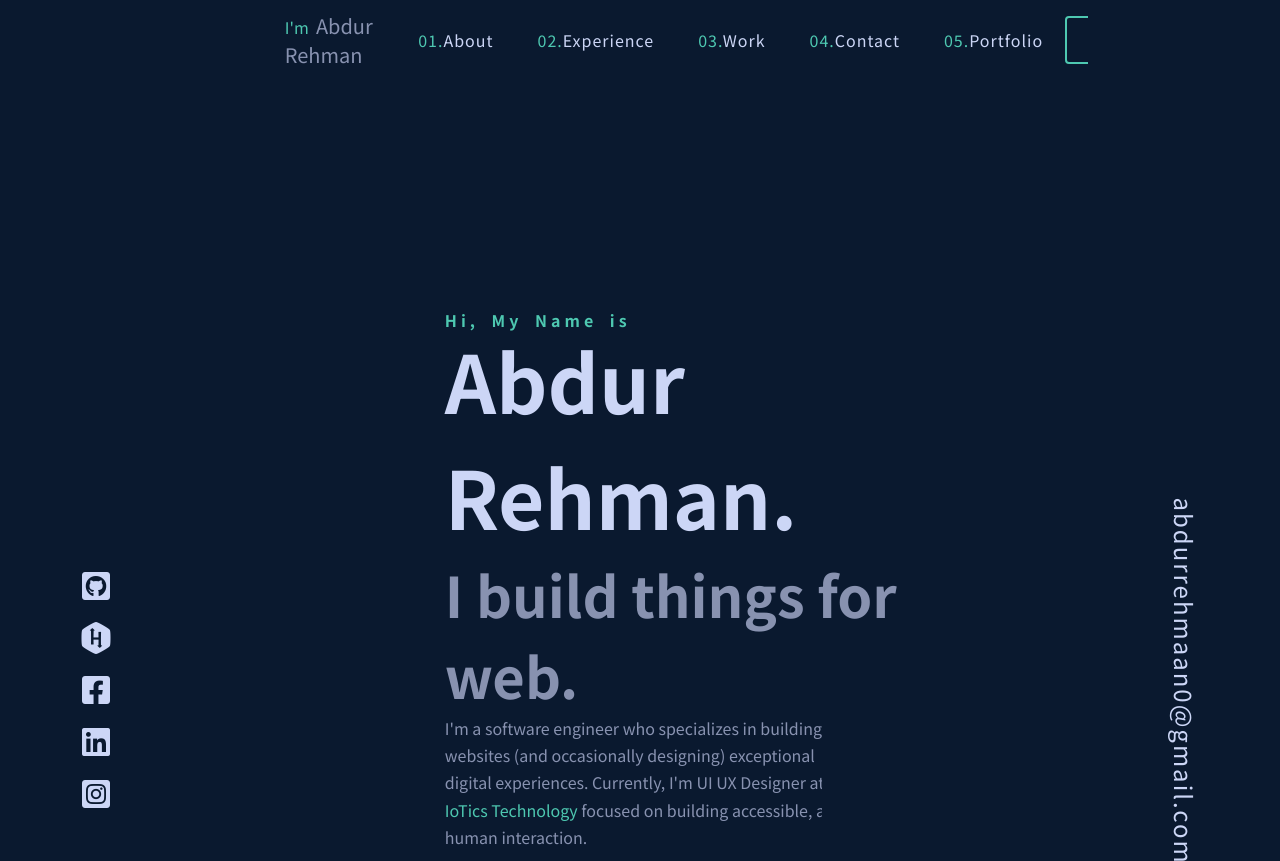
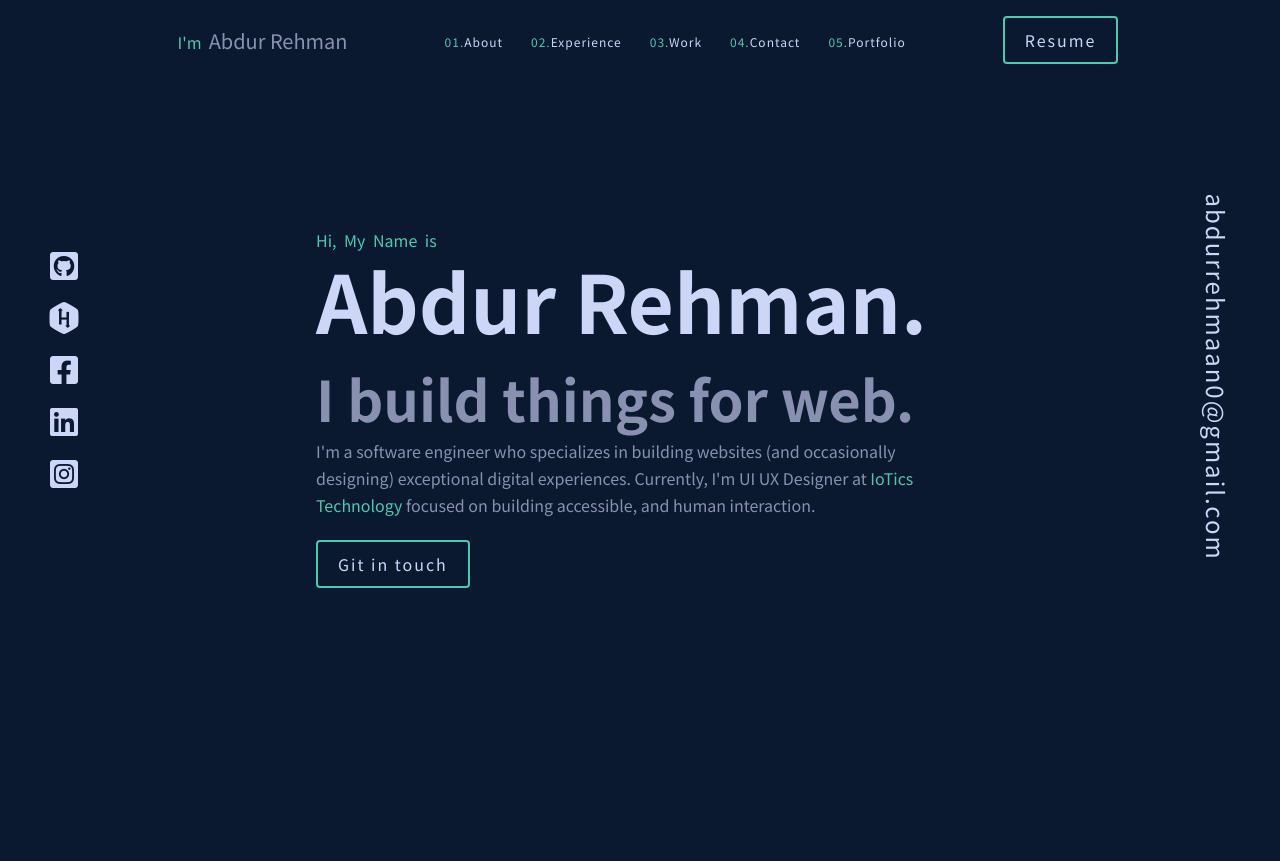
Before and after one commit to abdurrehmaan/abdurrehman, a plain HTML site: page index.html in a window 1280 px wide. Shown: the top 861 px of the page. Drawn offline with Linux system fonts and the light colour scheme.

Commit message:
changes done

```diff
--- a/css/style.css
+++ b/css/style.css
@@ -36,31 +36,31 @@ ul{
 }
 
 .left-container{
-    width:15%;
-    background-color: var(--maincolor);
+    width:10%;
+    /* background-color: var(--maincolor); */
     height: 100vh;
     position:fixed;
 
 }
 .main-container{
-    background-color: var(--maincolor);
-    width: 70%;
+    /* background-color: var(--maincolor); */
+    width: 80%;
     height: 100vh;
-    margin-left: 17.8rem;
+    margin-left: 8.5rem;
 
 }
 .right-container{
-    background-color: var(--maincolor);
-    width: 15%;
+    /* background-color: var(--maincolor); */
+    width: 10%;
     height: 100vh;
     position: fixed;
-    margin-left: 85%;
+    margin-left: 90%;
 }
 
 .right-container p {
     color: var(--maintextcolor);
     transform: rotate(90deg);
-    margin-top: 36rem;
+    margin-top: 15rem;
     letter-spacing: 2px;
     font-size: 1.5rem;
 }
@@ -76,7 +76,7 @@ ul{
 .social-media-icon{
     color: var(--maintextcolor);
     text-align: center;
-    margin-top: 35rem;
+    margin-top: 15rem;
 }
 .social-media-icon ul li :hover {
     color: var(--heading-color);
@@ -90,6 +90,7 @@ ul{
 
 }
 
+/* navbar  */
 .navbar{
     width: 100%;
     height: 80px;
@@ -121,13 +122,13 @@ ul{
     display: flex;
 }
 .navbar .menu ul li{
-    padding: 10px;
-    margin: 3px;
+    padding: 5px;
+
 }
 
 .navbar .menu ul li a {
     color: var(--maintextcolor);
-    font-size: 16px;
+    font-size: 12px;
     text-decoration: none;
     padding: 7px;
     letter-spacing: 1px;
@@ -135,7 +136,7 @@ ul{
 }
 .navbar .menu ul li a span{
     color: var(--heading-color);
-    font-size: 16px;
+    font-size: 12px;
 }
 
 .navbar .menu ul li a:hover{
@@ -164,17 +165,17 @@ ul{
 .basic-info{
     width: 100%;
     height: 80vh;
-    justify-content: center;
-    align-items: center;
+    /* justify-content: center;
+    align-items: center; */
     margin-top: 50px;
-    padding: 10rem;
+    margin-left: 100px;
+    padding: 5rem;
 }
 
 .basic-info .span{
     font-size: 2rem;
-    font-weight: 600;
-    word-spacing: 5px;
-    letter-spacing: 4px;
+    word-spacing: 4px;
+    /* letter-spacing: 2px; */
     color: var(--heading-color);
 }
 .basic-info h1{
```
